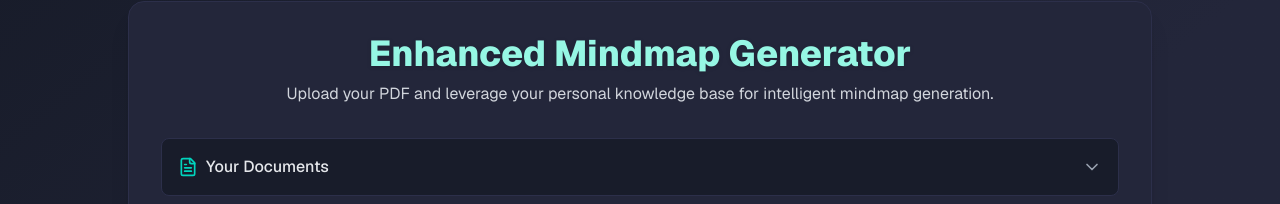
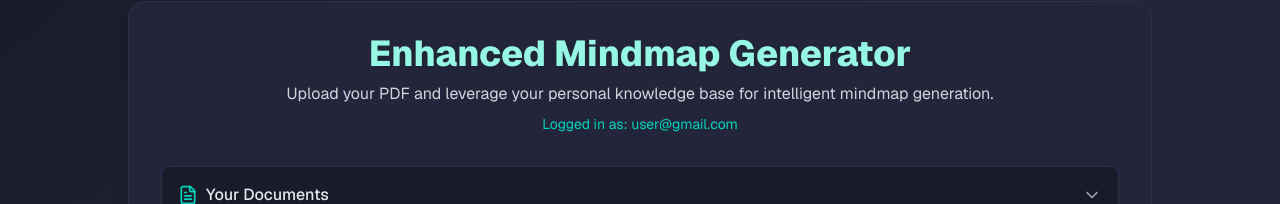
Before and after one commit to Pranay50x/Warp_hack, a Next.js app: page /mindmap in a window 1280 px wide. Shown: the part 96-300 px from the top of the page. Built offline with nearby package versions, Linux system fonts and the light colour scheme; no server answers; sample sign-in values are in the browser's storage.

Commit message:
Update page.tsx

```diff
--- a/src/app/mindmap/page.tsx
+++ b/src/app/mindmap/page.tsx
@@ -19,6 +19,16 @@ const QUERY_SUGGESTIONS = [
   { value: "theories", label: "Theories", description: "Focus on theoretical concepts and frameworks" },
 ];
 
+// Mock user object - replace with your actual user state
+const useUser = () => {
+  return {
+    user: {
+      email: "user@gmail.com", // Example email
+    },
+    isLoaded: true,
+  };
+};
+
 export default function MindmapUploadPage() {
   const [file, setFile] = useState<File | null>(null);
   const [query, setQuery] = useState("all");
@@ -31,19 +41,15 @@ export default function MindmapUploadPage() {
   const [showKnowledgeBase, setShowKnowledgeBase] = useState(false);
   const [showUserDocuments, setShowUserDocuments] = useState(false);
   const [selectedDocument, setSelectedDocument] = useState<string | null>(null);
-  const [userId, setUserId] = useState("default_user");
+  const { user, isLoaded } = useUser(); // Use the mock user hook
+  const [userId, setUserId] = useState("");
   const router = useRouter();
 
   useEffect(() => {
-    const savedUserId = localStorage.getItem("mindmap_user_id");
-    if (savedUserId) {
-      setUserId(savedUserId);
-    } else {
-      const newUserId = `user_${Math.random().toString(36).substr(2, 9)}`;
-      setUserId(newUserId);
-      localStorage.setItem("mindmap_user_id", newUserId);
+    if (isLoaded && user) {
+      setUserId(user.email);
     }
-  }, []);
+  }, [isLoaded, user]);
 
   const handleFileChange = (e: ChangeEvent<HTMLInputElement>) => {
     if (e.target.files && e.target.files.length > 0) {
@@ -172,6 +178,7 @@ export default function MindmapUploadPage() {
             <p className="text-gray-300">
               Upload your PDF and leverage your personal knowledge base for intelligent mindmap generation.
             </p>
+            {isLoaded && userId && <p className="text-sm text-teal-400 mt-2">Logged in as: {userId}</p>}
           </header>
 
           <section>
@@ -214,7 +221,7 @@ export default function MindmapUploadPage() {
             </button>
             {showKnowledgeBase && (
               <div className="mt-4">
-                <KnowledgeBaseQuery onSelectContent={handleKnowledgeBaseSelect} />
+                <KnowledgeBaseQuery userId={userId} onSelectContent={handleKnowledgeBaseSelect} />
               </div>
             )}
           </section>
```
